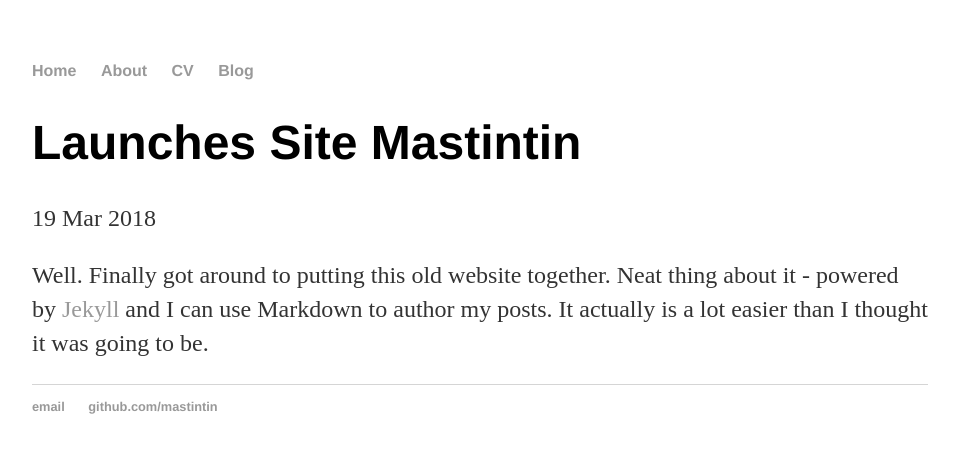
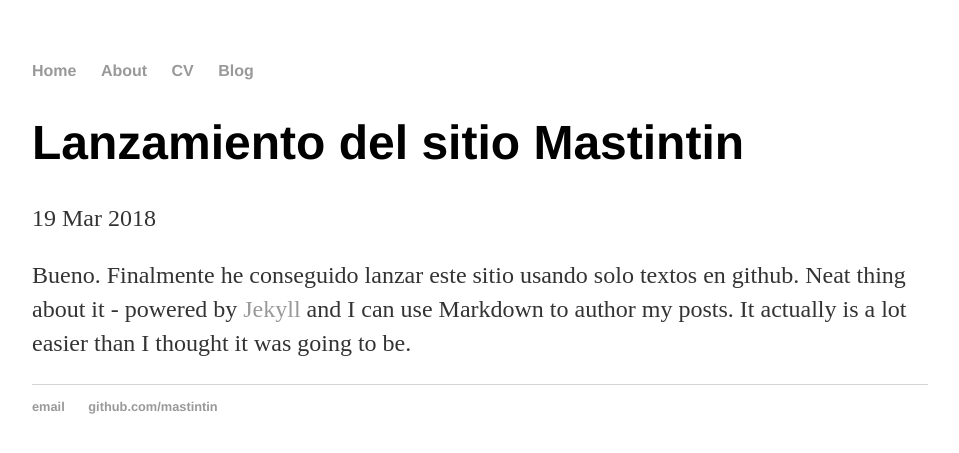
Before and after one commit to mastintin/mastintin.github.io, a Jekyll site: the page built from _posts/2018-03-19-post1.md, in a window 1280 px wide. Shown: the top 453 px of the page, without its empty margins (160-1119 px from the left). Built offline with Jekyll 4.4.1, drawn with Linux system fonts in a browser that asks for light colours.

Commit message:
Update 2018-03-19-post1.md

```diff
--- a/_posts/2018-03-19-post1.md
+++ b/_posts/2018-03-19-post1.md
@@ -1,6 +1,6 @@
 ---
 layout: post
-title: "Launches Site  Mastintin "
+title: "Lanzamiento del sitio Mastintin"
 date: 2018-03-19
 ---
-Well. Finally got around to putting this old website together. Neat thing about it - powered by [Jekyll](http://jekyllrb.com) and I can use Markdown to author my posts. It actually is a lot easier than I thought it was going to be.
+Bueno. Finalmente he conseguido lanzar este sitio usando solo textos en github. Neat thing about it - powered by [Jekyll](http://jekyllrb.com) and I can use Markdown to author my posts. It actually is a lot easier than I thought it was going to be.
```
